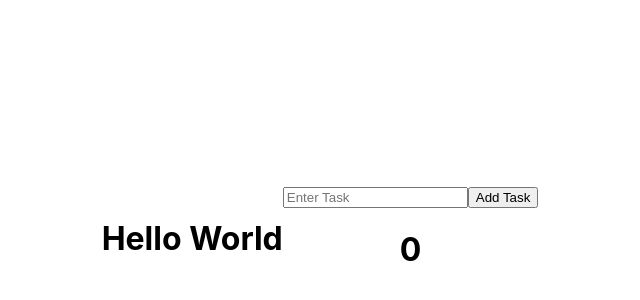
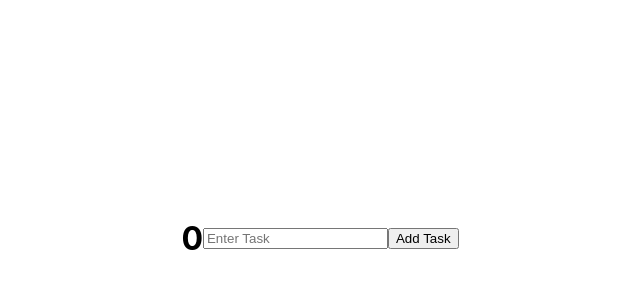
Before and after one commit to Stellar2703/React-CRUD-App, a React (Create React App) app: page / in a window 1280 px wide. Shown: the part 162-462 px from the top of the page, without its empty margins (320-960 px from the left). Built offline with nearby package versions, Linux system fonts and the light colour scheme.

Commit message:
Basic Changes

```diff
--- a/src/App.js
+++ b/src/App.js
@@ -27,12 +27,13 @@ function App() {
   }
   return (
     <div className="App">
-      <h1>Hello World</h1>
+      <h1>{tasks.length}</h1>
+      {/* <h1>Hello World</h1> */}
       <div className='top'>
         <input onChange={handleChange} type="text" placeholder="Enter Task"/>
         <button onClick={addTask}>Add Task</button>
         {newTask}
-        <h1>{tasks.length}</h1>
+
 
       </div>
       <div className='bottom'>
```
